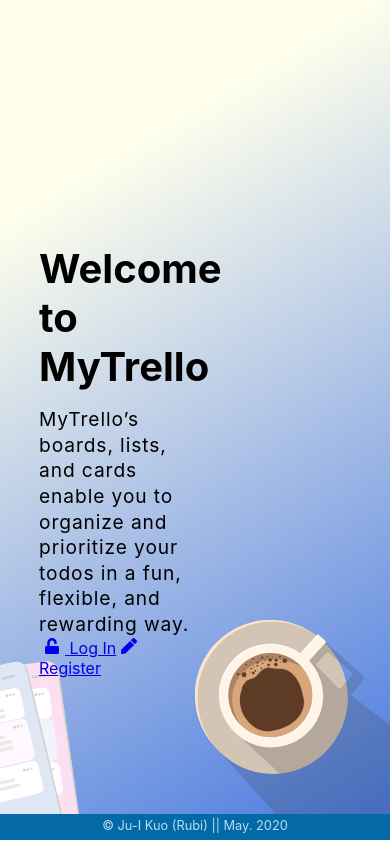
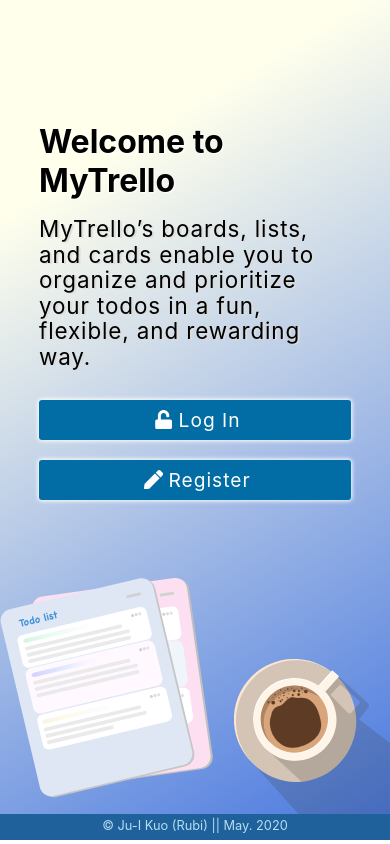
Before and after one commit to rubikuo/MyTrello, a React (Create React App) app in the folder trelloapp/: page / in a window 390 px wide. Built offline with nearby package versions, Linux system fonts and the light colour scheme; a web font is replaced by a local one.

Commit message:
improved CSS

```diff
--- a/trelloapp/src/App.scss
+++ b/trelloapp/src/App.scss
@@ -1,8 +1,9 @@
-*{
+* {
   margin: 0;
   padding: 0;
   box-sizing: border-box;
-  font-family: -apple-system, BlinkMacSystemFont, 'Segoe UI', Roboto, Oxygen, Ubuntu, Cantarell, 'Open Sans', 'Helvetica Neue', sans-serif;
+  font-family: -apple-system, BlinkMacSystemFont, "Segoe UI", Roboto, Oxygen,
+    Ubuntu, Cantarell, "Open Sans", "Helvetica Neue", sans-serif;
 }
 
 .App {
--- a/trelloapp/src/components/Footer/Footer.scss
+++ b/trelloapp/src/components/Footer/Footer.scss
@@ -8,7 +8,7 @@
   font-size: 0.8rem;
   color: rgb(184, 220, 244);
   word-break: break-all;
-  background-color: rgb(3, 106, 167);
+  background-color: rgb(30, 97, 155);
   & a {
     color: rgb(133, 180, 211);
     text-decoration: none;
--- a/trelloapp/src/components/Header/Header.scss
+++ b/trelloapp/src/components/Header/Header.scss
@@ -32,8 +32,7 @@
   }
   &__icon {
     &-logo,
-    &-lock,
-    &-pen {
+    &-lock {
       margin-right: 2px;
     }
     &-pen {
@@ -103,3 +102,36 @@
     border-radius: 3px;
   }
 }
+
+// iphone 6/7/8 plus
+@media only screen and (max-width: 414px) and (min-height: 736px) {
+  .Header {
+    &__icon {
+      &-pen {
+        display: none;
+      }
+    }
+  }
+}
+
+// iphone 6/7/8
+
+@media only screen and (max-width: 375px) and (min-height: 667px) {
+  .Header {
+    &__icon {
+      &-pen {
+        display: none;
+      }
+    }
+  }
+}
+
+@media only screen and (max-width: 320px) and (min-height: 568px) {
+  .Header {
+    &__icon {
+      &-pen {
+        display: none;
+      }
+    }
+  }
+}
--- a/trelloapp/src/components/Home/Home.js
+++ b/trelloapp/src/components/Home/Home.js
@@ -40,11 +40,11 @@ const Home = () => {
       {user !== null && <MemoHeader page="home" user={user} logout={logout} />}
 
       <div className={user === null ? "Home" : "Home Home-loggedIn"}>
-        <img src={CoffeeBg} alt="coffee" className="Home__img-bg" />
+        <img src={CoffeeBg} alt="coffee" className="Home__img-coffee" />
         <img src={TodoListImg} alt="todolist" className="Home__img-todolist" />
         <section className="Home__section">
           <article>
-            {user === null ? (<> <h1 className="Home__section-title">Welcome to MyTrello</h1> <p className="Home__section-intro">MyTrello’s boards, lists, and cards enable you to organize and prioritize your todos in a fun, flexible, and rewarding way. </p> </>) : (<><h1 className="Home__section-title">Hi ! {user.username}</h1>  <p className="Home__section-intro"> You are currently logged in. <br />May your day is fulfilled with MyTrello! </p></>)}
+            {user === null ? (<> <h1 className="Home__section-title">Welcome to MyTrello</h1> <p className="Home__section-intro">MyTrello’s boards, lists, and cards enable you to organize and prioritize your todos in a fun, flexible, and rewarding way. </p> </>) : (<><h1 className="Home__section-title">Hi ! {user.username}</h1>  <p className="Home__section-intro"> You are currently logged in. <br />May your day be fulfilled with MyTrello! </p></>)}
 
           </article>
           {user === null ? (
--- a/trelloapp/src/components/Home/Home.scss
+++ b/trelloapp/src/components/Home/Home.scss
@@ -10,24 +10,24 @@
     rgba(255, 255, 236, 1) 21%,
     rgba(74, 121, 223, 1) 100%
   );
-  &-loggedIN {
+  &-loggedIn {
     height: calc(100vh - 70px);
   }
   &__img {
-    &-bg {
+    &-coffee {
       position: absolute;
       bottom: 0;
       right: 0;
       max-width: 300px;
-      width: 50%;
+      width: 40%;
     }
     &-todolist {
       position: absolute;
-      bottom: -5%;
-      right: 320px;
-      z-index: 0;
-      max-width: 300px;
-      width: 45%;
+      bottom: -30%;
+      right: 280px;
+      z-index: 1;
+      max-width: 500px;
+      // width: 45%;
       transform: rotate(-8deg);
     }
   }
@@ -35,17 +35,214 @@
   &__section {
     position: absolute;
     left: 10%;
-    top: 30%;
-    width: 40%;
+    top: 20%;
+    text-shadow: 2px 1px 1px rgb(220, 220, 220);
+    width: 500px;
     text-align: left;
+    z-index: 2;
+    padding-left: 12px;
+    border-radius: 3px;
     &-intro {
       line-height: 1.6rem;
       font-size: 1.2rem;
       letter-spacing: 0.9px;
+      display: flex;
     }
     &-title {
       font-size: 2.5rem;
       margin-bottom: 1rem;
+      color: black;
+      text-shadow: 1px 1px 1px white;
+    }
+  }
+  &__ctn {
+    &-smlLinks {
+      width: 120px;
+      height: 40px;
+      display: inline-flex;
+      align-items: center;
+      justify-content: center;
+      margin: 40px 10px 20px 0px;
+      color: rgb(255, 255, 255);
+      background-color: #026ca5;
+      border-radius: 3px;
+      text-decoration: none;
+      text-shadow: none;
+      letter-spacing: 1px;
+      box-shadow: 0px 0px 4px 1px #ffffff;
     }
   }
 }
+
+@media only screen and (max-width: 1024px) and (min-height: 768px) {
+  .Home {
+    &__img {
+      &-coffee {
+        bottom: 0;
+
+        max-width: 300px;
+        width: 40%;
+      }
+      &-todolist {
+        bottom: -18%;
+        left: 28%;
+        z-index: 0;
+        // width: 45%;
+        transform: rotate(-8deg);
+      }
+    }
+  }
+}
+
+@media only screen and (max-width: 768px) and (min-height: 1024px) {
+  .Home {
+    height: calc(100vh - 255px);
+    &__section {
+      width: 85%;
+      margin: 0 auto;
+      top: 12%;
+    }
+    &__img {
+      &-coffee {
+        bottom: 0;
+        right: 0%;
+      }
+      &-todolist {
+        bottom: -7%;
+        left: 10%;
+      }
+    }
+  }
+}
+
+@media only screen and (max-width: 700px) {
+  .Home {
+    &__section {
+      width: 80%;
+    }
+    &__img {
+      &-todolist {
+        bottom: -35%;
+        right: 200px;
+        z-index: 0;
+        transform: rotate(-8deg);
+      }
+    }
+  }
+}
+
+@media only screen and (max-width: 570px) {
+  .Home {
+    &__img {
+      &-todolist {
+        left: -80px;
+        bottom: -22%;
+        z-index: 0;
+        width: 400px;
+        transform: rotate(-8deg);
+      }
+    }
+  }
+}
+
+// iphone 6/7/8 plus
+@media only screen and (max-width: 414px) and (min-height: 736px) {
+  .Home {
+    &__img {
+      &-todolist {
+        bottom: -30px;
+        width: 350px;
+      }
+    }
+    &__section {
+      padding: 0px;
+      top: 15%;
+      &-intro {
+        margin-bottom: 10px;
+        font-size: 1.4rem;
+      }
+      &-title {
+        font-size: 2rem;
+      }
+    }
+
+    &__ctn {
+      &-smlLinks {
+        width: 100%;
+        margin: 20px 0 0px 0;
+        font-size: 1.2rem;
+      }
+    }
+  }
+}
+
+// iphone 6/7/8
+@media only screen and (max-width: 375px) and (min-height: 667px) {
+  .Home {
+    &__section {
+      width: 80%;
+      margin-top: -15%;
+      &-intro {
+        margin-bottom: 20px;
+      }
+      &-title {
+        font-size: 1.8rem;
+      }
+    }
+    &__ctn {
+      &-smlLinks {
+        width: 100%;
+        height: 35px;
+        margin: 15px 0 0 0;
+      }
+    }
+
+    &__img {
+      &-todolist {
+        bottom: -5%;
+        left: -5%;
+        z-index: 0;
+        width: 250px;
+        transform: rotate(-8deg);
+      }
+    }
+  }
+}
+
+// iphone 5/SE
+@media only screen and (max-width: 320px) and (min-height: 568px) {
+  .Home {
+    &__section {
+      width: 80%;
+      margin-top: -10%;
+      &-intro {
+        font-size: 1.1rem;
+      }
+      &-title {
+        font-size: 1.6rem;
+        margin-bottom: 1rem;
+      }
+    }
+    &__ctn {
+      &-smlLinks {
+        width: 100%;
+        height: 30px;
+        margin: 10px 0 0 0;
+        background-color: #026ca5;
+        border-radius: 3px;
+        font-size: 1rem;
+        letter-spacing: 1px;
+      }
+    }
+
+    &__img {
+      &-todolist {
+        bottom: -10%;
+        left: -10%;
+        z-index: 0;
+        width: 250px;
+        transform: rotate(-8deg);
+      }
+    }
+  }
+}
--- a/trelloapp/src/components/Login/Login.scss
+++ b/trelloapp/src/components/Login/Login.scss
@@ -6,8 +6,12 @@
   flex-direction: column;
   text-align: center;
   min-height: calc(100vh - 70px);
-  background: rgb(255,255,236);
-  background: linear-gradient(149deg, rgba(255,255,236,1) 21%, rgba(74,121,223,1) 100%);
+  background: rgb(255, 255, 236);
+  background: linear-gradient(
+    149deg,
+    rgba(255, 255, 236, 1) 21%,
+    rgba(74, 121, 223, 1) 100%
+  );
   &__title {
     font-size: 2.5em;
     padding-bottom: 10px;
@@ -116,3 +120,11 @@
     font-weight: 500;
   }
 }
+
+@media only screen and (max-width: 320px) and (min-height: 568px) {
+  .LogIn {
+    &__form {
+      width: 300px;
+    }
+  }
+}
```
Also changed, not shown: trelloapp/src/components/Image/TodoLists.svg, 1 other file (tests, documents, lock files or other folders).
